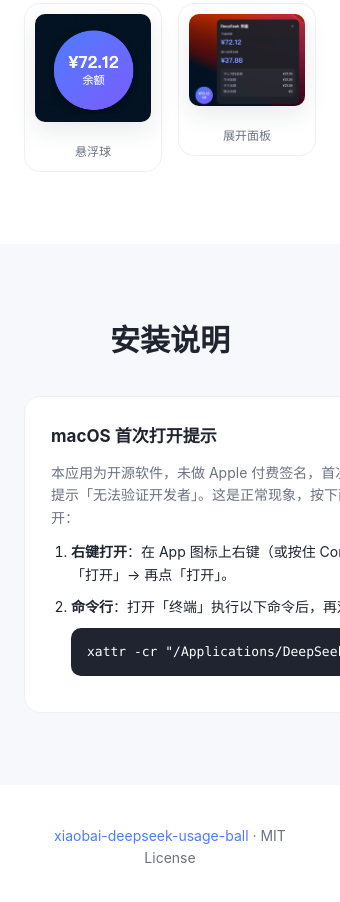
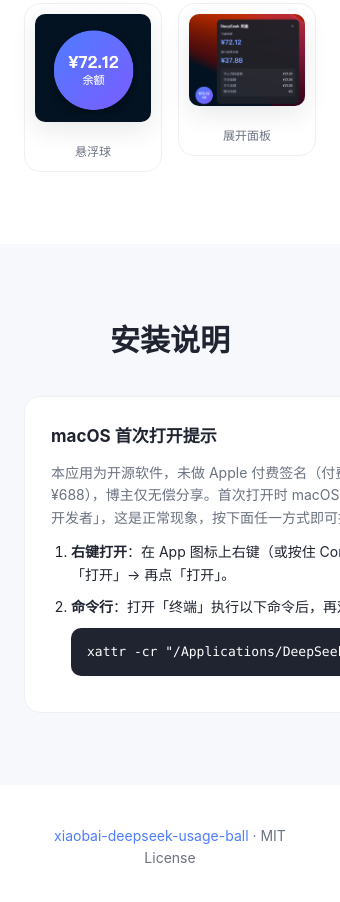
Before and after one commit to tangxia880-lab/xiaobai-deepseek-usage-ball, an Electron app: page docs/index.html in a window 340 px wide. Shown: the part 1765-2667 px from the top of the page. Drawn offline with Linux system fonts and the light colour scheme.

Commit message:
docs: 安装说明补充付费签名费用与无偿分享说明

```diff
--- a/docs/index.html
+++ b/docs/index.html
@@ -200,7 +200,7 @@
       <div class="install-steps">
         <div class="step">
           <h3>macOS 首次打开提示</h3>
-          <p>本应用为开源软件，未做 Apple 付费签名，首次打开时 macOS 会提示「无法验证开发者」。这是正常现象，按下面任一方式即可打开：</p>
+          <p>本应用为开源软件，未做 Apple 付费签名（付费签名每年需 ¥688），博主仅无偿分享。首次打开时 macOS 会提示「无法验证开发者」，这是正常现象，按下面任一方式即可打开：</p>
           <ol>
             <li><strong>右键打开</strong>：在 App 图标上右键（或按住 Control 点按）→ 选择「打开」→ 再点「打开」。</li>
             <li><strong>命令行</strong>：打开「终端」执行以下命令后，再双击 App 即可：
```
Also changed, not shown: README.md.
